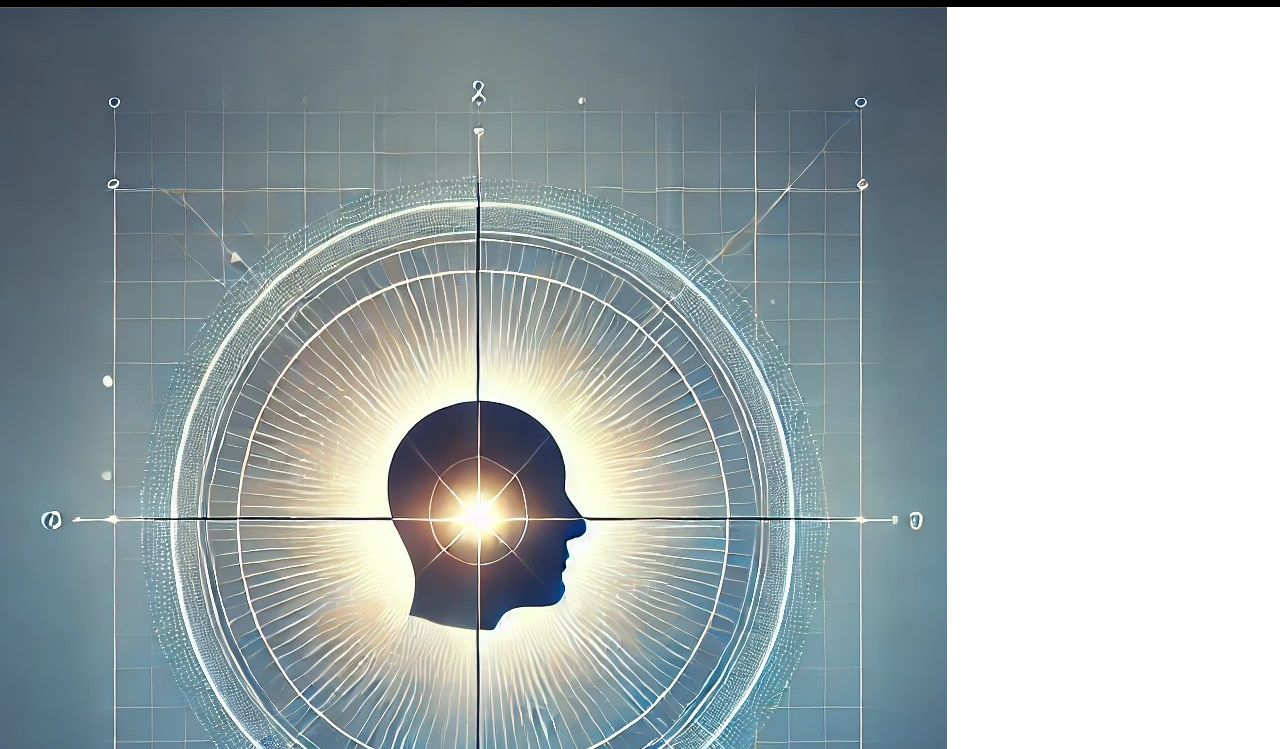
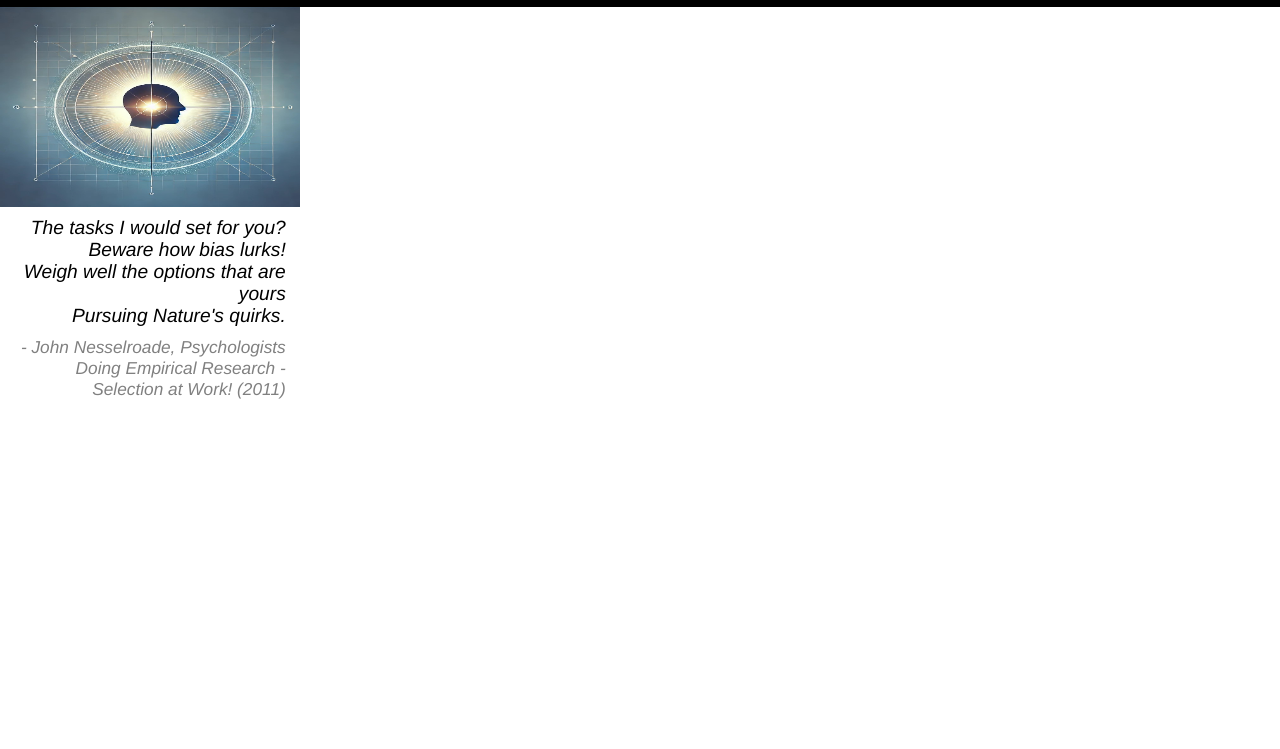
Before and after one commit to lkjamison/lkjamison.github.io, a plain HTML site: page index.html in a window 1280 px wide. Shown: the part 51-800 px from the top of the page. Drawn offline with Linux system fonts and the light colour scheme.

Commit message:
Update index.html

```diff
--- a/index.html
+++ b/index.html
@@ -91,7 +91,7 @@
 
     <!-- Main content of the page -->
     <div class="grid-container">
-        <img src="Image 1.jpg" alt="Image">
+        <img src="Image 1.jpg" width="300" height="200" alt="Image">
         <p>
         <div class="quote">The tasks I would set for you?<br>
                 Beware how bias lurks!<br>
```
